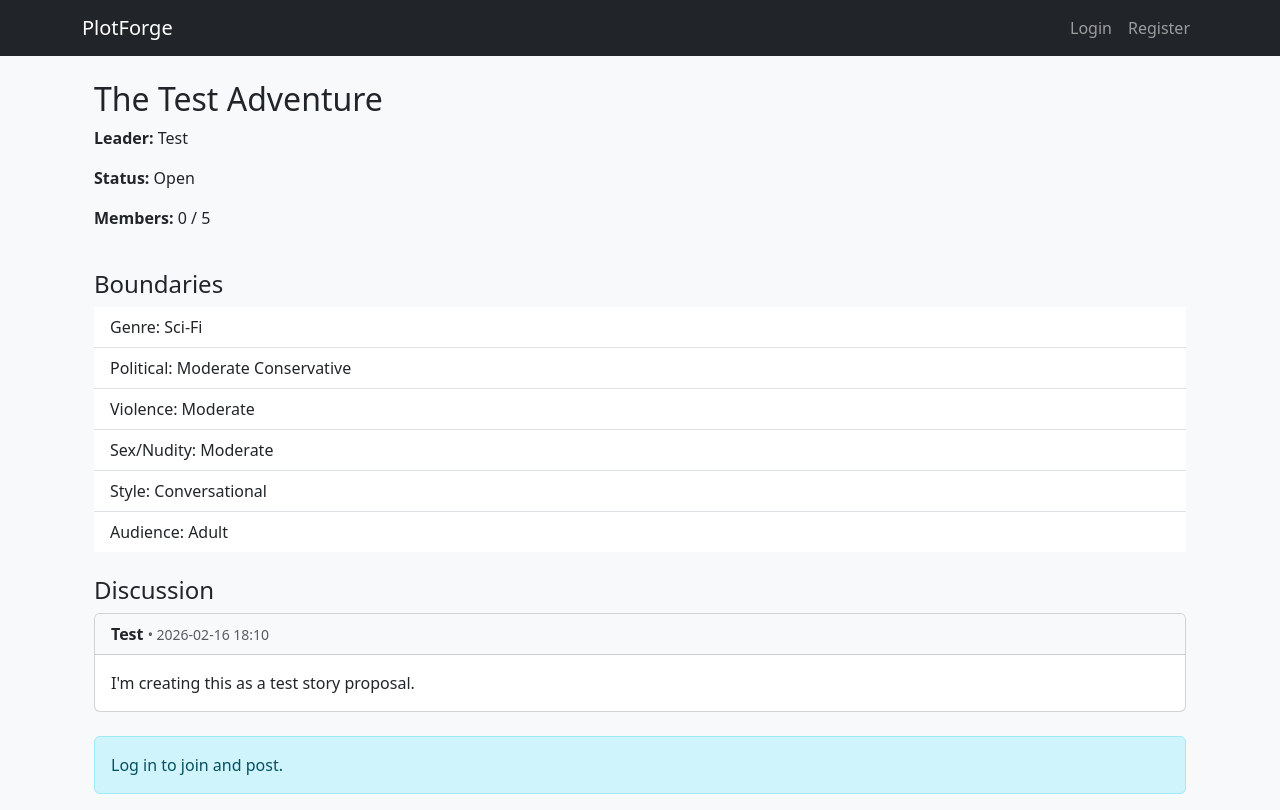
After one commit to CherdHall/PlotForge, a Flask app: page /threads/1 in a window 1280 px wide. The commit adds this page. Run offline with Flask 3, Linux system fonts and the light colour scheme.

Commit message:
Building out the project creation and associated thread production features

```diff
--- a/Code/app.py
+++ b/Code/app.py
@@ -1,6 +1,6 @@
 # app.py
 
-from flask import Flask, render_template, request, redirect, url_for, flash
+from flask import Flask, render_template, request, redirect, url_for, flash, abort
 from datetime import datetime
 import os
 import json
@@ -9,7 +9,7 @@ from flask_login import login_user, logout_user, login_required, current_user
 
 # ─── Extensions ───────────────────────────────────────────────────────────────
 from extensions import db, login_manager
-from models import Thread, Post, ListBoundaryOption
+from models import Thread, Post, ListBoundaryOption, GroupMembership
 
 app = Flask(__name__)
 
@@ -101,7 +101,22 @@ def logout():
 @app.route('/dashboard')
 @login_required
 def dashboard():
-    return render_template('dashboard.html', user=current_user)
+    print(f"Current user ID: {current_user.id}")
+    print(f"Current user username: {current_user.username}")
+
+    user_proposals = Thread.query.filter_by(
+        leader_id=current_user.id,
+        is_proposal=True,
+        status='open'
+    ).order_by(Thread.created_at.desc()).all()
+
+    print(f"Found {len(user_proposals)} open proposals for this user")
+    for p in user_proposals:
+        print(f" - Proposal ID {p.id}: {p.title} (status: {p.status}, is_proposal: {p.is_proposal})")
+
+    return render_template('dashboard.html',
+                           proposals=user_proposals,
+                           user=current_user)     # ← this line fixes the error
 
 # ─── New Proposal Thread Creation ────────────────────────────────────────────
 @app.route('/proposals/new', methods=['GET', 'POST'])
@@ -134,6 +149,14 @@ def new_proposal():
         db.session.add(thread)
         db.session.commit()
 
+        leader_membership = GroupMembership(
+        user_id=current_user.id,
+        thread_id=thread.id,
+        role='leader'                  # or 'member' if you prefer uniform roles
+        )
+        db.session.add(leader_membership)
+        db.session.commit()
+
         if description:
             post = Post(thread_id=thread.id, user_id=current_user.id, content=description)
             db.session.add(post)
@@ -158,6 +181,124 @@ def new_proposal():
                            style_options=style_options,
                            audience_options=audience_options)
 
+#Pasted in this chunk down, check for duplicates
+@app.route('/proposals')
+def proposals():
+    open_proposals = Thread.query.filter_by(is_proposal=True, status='open') \
+                                 .order_by(Thread.created_at.desc()).all()
+    return render_template('proposals.html', proposals=open_proposals)
+
+
+@app.route('/threads/<int:thread_id>')
+def thread_detail(thread_id):
+    thread = Thread.query.get_or_404(thread_id)
+
+    if not thread.is_proposal and not current_user.is_authenticated:
+        abort(403)  # private → require login later
+
+    # Load posts ordered
+    posts = thread.posts.order_by(Post.created_at).all()
+
+    # Check if current user can join/finalize
+    is_leader = current_user.is_authenticated and thread.leader_id == current_user.id
+    is_member = current_user.is_authenticated and GroupMembership.query.filter_by(user_id=current_user.id, thread_id=thread.id).first() is not None
+
+    return render_template('thread.html',
+                           thread=thread,
+                           posts=posts,
+                           is_leader=is_leader,
+                           is_member=is_member)
+
+@app.route('/threads/<int:thread_id>/post', methods=['POST'])
+@login_required
+def post_in_thread(thread_id):
+    thread = Thread.query.get_or_404(thread_id)
+
+    # Check membership
+    membership = GroupMembership.query.filter_by(
+        user_id=current_user.id,
+        thread_id=thread.id
+    ).first()
+
+    if not membership:
+        flash('You must be a member to post.', 'danger')
+        return redirect(url_for('thread_detail', thread_id=thread_id))
+
+    content = request.form.get('content', '').strip()
+    if not content:
+        flash('Post cannot be empty.', 'danger')
+        return redirect(url_for('thread_detail', thread_id=thread_id))
+
+    new_post = Post(
+        thread_id=thread.id,
+        user_id=current_user.id,
+        content=content
+    )
+    db.session.add(new_post)
+    db.session.commit()
+
+    flash('Posted!', 'success')
+    return redirect(url_for('thread_detail', thread_id=thread_id))
+
+@app.route('/threads/<int:thread_id>/join', methods=['POST'])
+@login_required
+def join_thread(thread_id):
+    thread = Thread.query.get_or_404(thread_id)
+    if not thread.is_proposal or thread.status != 'open':
+        flash('Cannot join this thread.', 'danger')
+        return redirect(url_for('thread_detail', thread_id=thread_id))
+
+    if GroupMembership.query.filter_by(user_id=current_user.id, thread_id=thread.id).first():
+        flash('You are already a member.', 'info')
+        return redirect(url_for('thread_detail', thread_id=thread_id))
+
+    if db.session.query(GroupMembership).filter_by(thread_id=thread.id).count() >= thread.max_members:
+        flash('Group is full.', 'danger')
+        return redirect(url_for('thread_detail', thread_id=thread_id))
+
+    membership = GroupMembership(user_id=current_user.id, thread_id=thread.id, role='member')
+    db.session.add(membership)
+    db.session.commit()
+
+    flash('Joined the proposal!', 'success')
+    return redirect(url_for('thread_detail', thread_id=thread_id))
+
+
+@app.route('/threads/<int:thread_id>/finalize', methods=['POST'])
+@login_required
+def finalize_thread(thread_id):
+    thread = Thread.query.get_or_404(thread_id)
+    if thread.leader_id != current_user.id:
+        abort(403)
+
+    if thread.status != 'open':
+        flash('Already finalized.', 'info')
+        return redirect(url_for('thread_detail', thread_id=thread_id))
+
+    thread.status = 'closed'
+    thread.is_proposal = False  # now private workspace
+
+    # Stub: create initial documents (expand later)
+    canon = Document(thread_id=thread.id, title='Story Canon', type='story_canon', content='Initial canon summary...')
+    chapter1 = Document(thread_id=thread.id, title='Chapter 1 Text', type='chapter_text', chapter_num=1, content='Start writing here...')
+    db.session.add_all([canon, chapter1])
+
+    db.session.commit()
+
+    flash('Proposal finalized — private workspace created!', 'success')
+    return redirect(url_for('thread_detail', thread_id=thread_id))
+
+
+# CKEditor test page (minimal)
+@app.route('/test-editor', methods=['GET', 'POST'])
+def test_editor():
+    if request.method == 'POST':
+        content = request.form.get('editor_content', '')
+        # Later: save to a Document row
+        return f"<h1>Saved content:</h1><div>{content}</div>"
+
+    return render_template('test_editor.html')
+
 # ─── Create tables & run ─────────────────────────────────────────────────────
 if __name__ == '__main__':
     with app.app_context():
--- /dev/null
+++ b/Code/templates/thread.html
@@ -0,0 +1,76 @@
+{% extends "base.html" %}
+
+{% block title %}{{ thread.title }}{% endblock %}
+
+{% block content %}
+<div class="container mt-4">
+    <h2>{{ thread.title }}</h2>
+
+    <div class="row mb-4">
+        <div class="col-md-8">
+            <p><strong>Leader:</strong> {{ thread.leader.username }}</p>
+            <p><strong>Status:</strong> {{ thread.status | capitalize }}</p>
+            <p><strong>Members:</strong> {{ thread.memberships|length }} / {{ thread.max_members }}</p>
+        </div>
+        <div class="col-md-4 text-end">
+            {% if current_user.is_authenticated and not is_member and thread.is_proposal and thread.status == 'open' %}
+                <form method="POST" action="{{ url_for('join_thread', thread_id=thread.id) }}">
+                    <button type="submit" class="btn btn-success">Join Proposal</button>
+                </form>
+            {% endif %}
+            {% if is_leader and thread.is_proposal and thread.status == 'open' %}
+                <form method="POST" action="{{ url_for('finalize_thread', thread_id=thread.id) }}">
+                    <button type="submit" class="btn btn-warning">Finalize & Create Workspace</button>
+                </form>
+            {% endif %}
+        </div>
+    </div>
+
+    <h4>Boundaries</h4>
+    <ul class="list-group list-group-flush mb-4">
+        {% if thread.genre %}<li class="list-group-item">Genre: {{ thread.genre.option_text }}</li>{% endif %}
+        {% if thread.political %}<li class="list-group-item">Political: {{ thread.political.option_text }}</li>{% endif %}
+        {% if thread.violence %}<li class="list-group-item">Violence: {{ thread.violence.option_text }}</li>{% endif %}
+        {% if thread.sex %}<li class="list-group-item">Sex/Nudity: {{ thread.sex.option_text }}</li>{% endif %}
+        {% if thread.style %}<li class="list-group-item">Style: {{ thread.style.option_text }}</li>{% endif %}
+        {% if thread.audience %}<li class="list-group-item">Audience: {{ thread.audience.option_text }}</li>{% endif %}
+    </ul>
+
+    <h4>Discussion</h4>
+
+    {% if posts %}
+        {% for post in posts %}
+            <div class="card mb-3">
+                <div class="card-header bg-light">
+                    <strong>{{ post.author.username }}</strong>
+                    <small class="text-muted">• {{ post.created_at.strftime('%Y-%m-%d %H:%M') }}</small>
+                </div>
+                <div class="card-body">
+                    <p class="card-text">{{ post.content | safe }}</p>
+                </div>
+            </div>
+        {% endfor %}
+    {% else %}
+        <p class="text-muted">No posts yet. Be the first to write!</p>
+    {% endif %}
+
+    {% if current_user.is_authenticated and is_member %}
+        <div class="card mt-4">
+            <div class="card-body">
+                <form method="POST" action="{{ url_for('post_in_thread', thread_id=thread.id) }}">
+                    <div class="mb-3">
+                        <label for="content" class="form-label">New Post</label>
+                        <textarea name="content" id="content" class="form-control" rows="4" required
+                                  placeholder="Share your thoughts, ideas, questions..."></textarea>
+                    </div>
+                    <button type="submit" class="btn btn-primary">Post</button>
+                </form>
+            </div>
+        </div>
+    {% elif current_user.is_authenticated %}
+        <p class="mt-4 alert alert-info">Join the group to participate in the discussion.</p>
+    {% else %}
+        <p class="mt-4 alert alert-info">Log in to join and post.</p>
+    {% endif %}
+</div>
+{% endblock %}
```
Also changed, not shown: Code/models.py (+64 -64 lines), Code/templates/Proposals.html (added, +30 -0 lines), Code/templates/dashboard.html (+22 -2 lines), Code/templates/test_editor.html (added, +19 -0 lines), DB/database.db.
